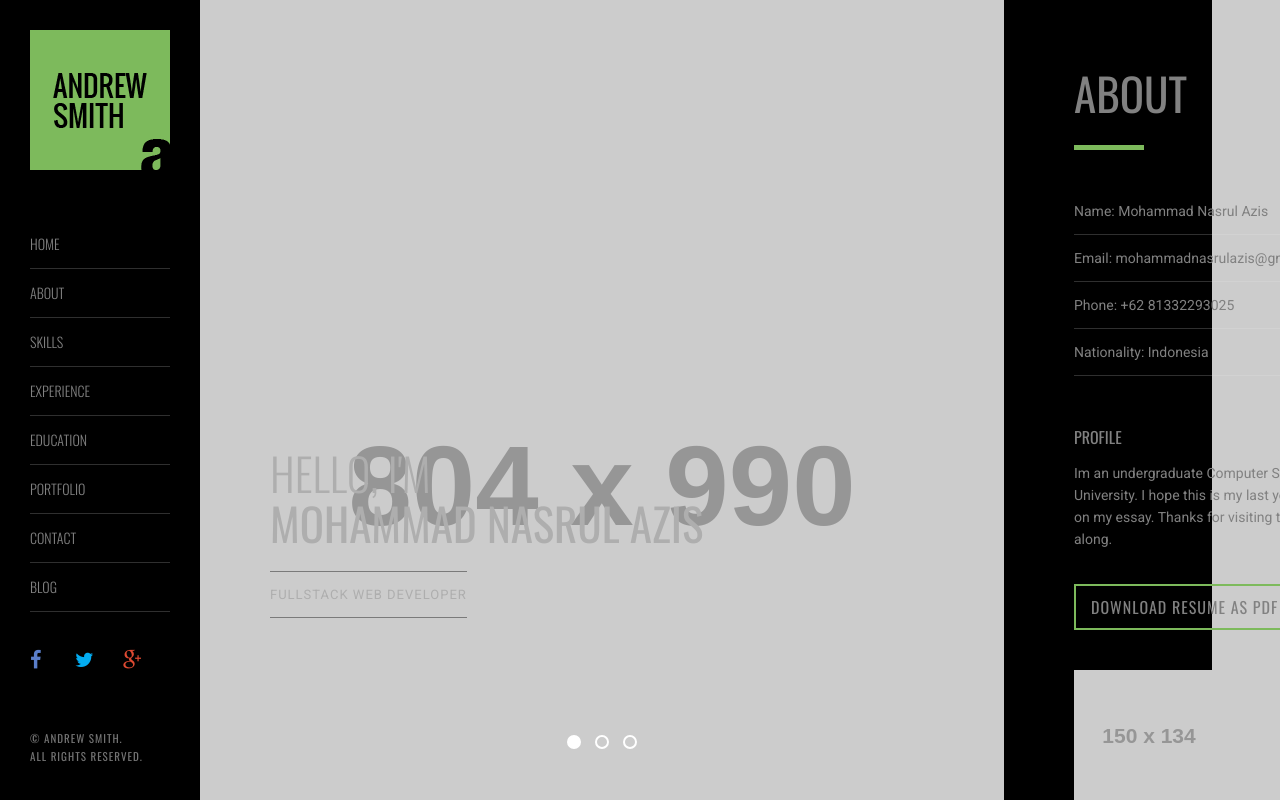
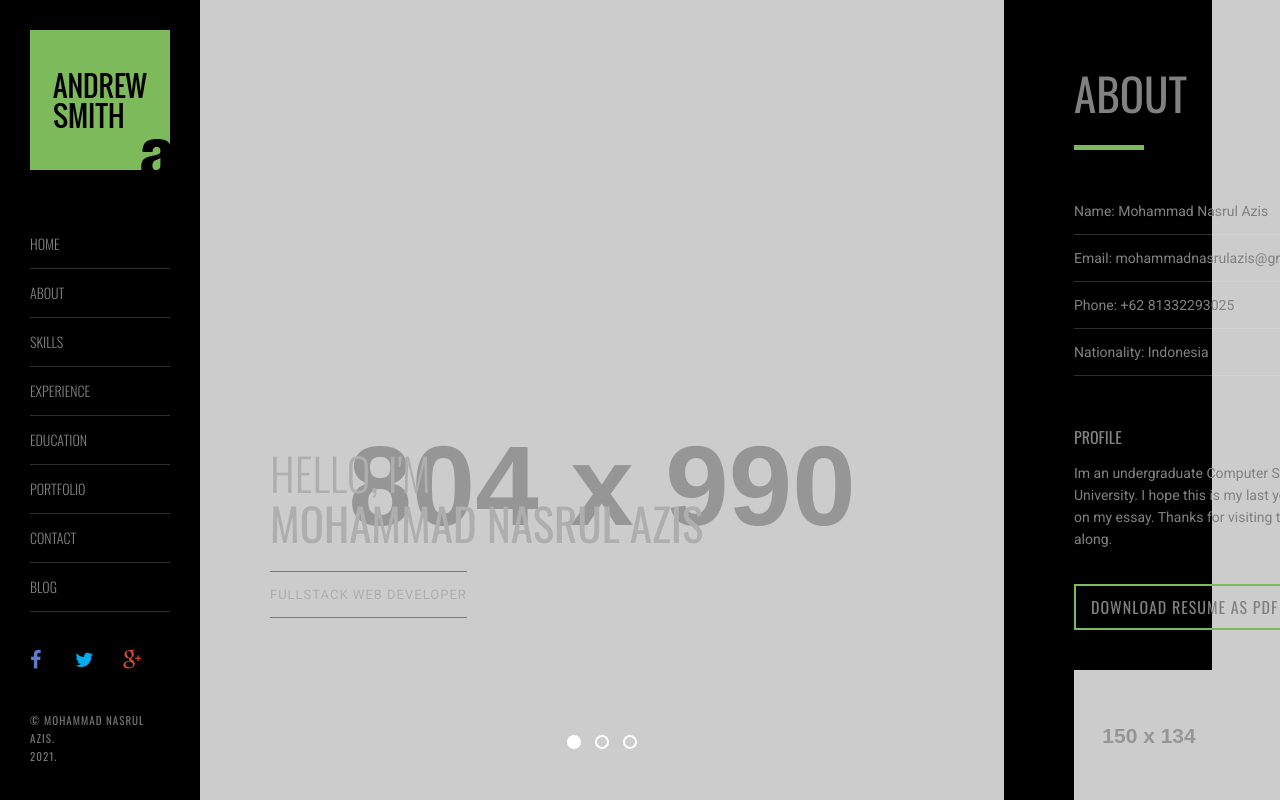
Before and after one commit to nasrulazis/nasrulazis.github.io, a plain HTML site: page index.html in a window 1280 px wide. Drawn offline with nearby package versions, Linux system fonts and the light colour scheme; placeholder pictures from the web are drawn by us.

Commit message:
Update index.html

```diff
--- a/index.html
+++ b/index.html
@@ -37,14 +37,14 @@
       <!-- Logo image-->
       <img src="images/logo.png" width="140" height="140" alt=""/>
       <!-- Logo name-->
-      <span>Andrew Smith</span></div>
+      <span>Nasrul Azis</span></div>
     <!-- Mobile Navigation-->
     <a href="#menu1" class="menu-link"></a>
     <!-- Left Navigation-->
     <nav id="menu1" role="navigation"> <a href="#chapterintroduction"><span id="link_introduction" class="active">Home</span></a> <a href="#chapterabout"><span id="link_about">About</span></a> <a href="#chapterskills"><span id="link_skills">Skills</span></a> <a href="#chapterexperience"><span id="link_experience">Experience</span></a> <a href="#chaptereducation"><span id="link_education">Education</span></a> <a href="#chapterportfolio"><span id="link_portfolio">Portfolio</span></a><a href="#chaptercontact"><span id="link_contact">Contact</span></a><a href="blog.html"><span id="link_blog">Blog</span></a></nav>
     <div class="social"> <a href="https://www.facebook.com" target="_blank" class="facebook"><i class="fa fa-facebook"></i></a> <a href="https://twitter.com" target="_blank" class="twitter"><i class="fa fa-twitter"></i></a> <a href="https://plus.google.com" target="_blank" class="google-plus"><i class="fa fa-google-plus"></i></a> </div>
-    <div class="copyright"> © Andrew Smith.<br>
-      All Rights Reserved. </div>
+    <div class="copyright"> © Mohammad Nasrul Azis.<br>
+      2021. </div>
   </aside>
   <!-- Go to top link for mobile device -->
   <a href="#menu" class="totop-link">Go to the top</a>
```
